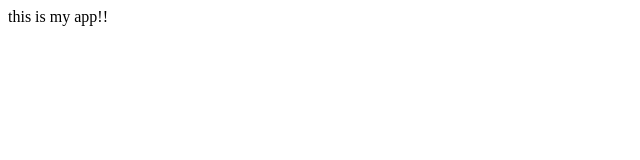
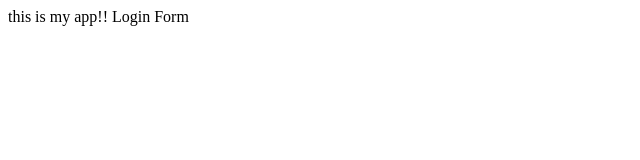
Before and after one commit to AnasSalah9/myappsample, a plain HTML site: page index.html in a window 1280 px wide. Shown: the full height of the page, 0-640 px from the left. Drawn offline with Linux system fonts and the light colour scheme.

Commit message:
login form

```diff
--- a/index.html
+++ b/index.html
@@ -4,5 +4,6 @@
     </head>
     <body>
         this is my app!!
+        Login Form
     </body>
 </html>
```
Also changed, not shown: login.html (added, +1 -0 lines).
